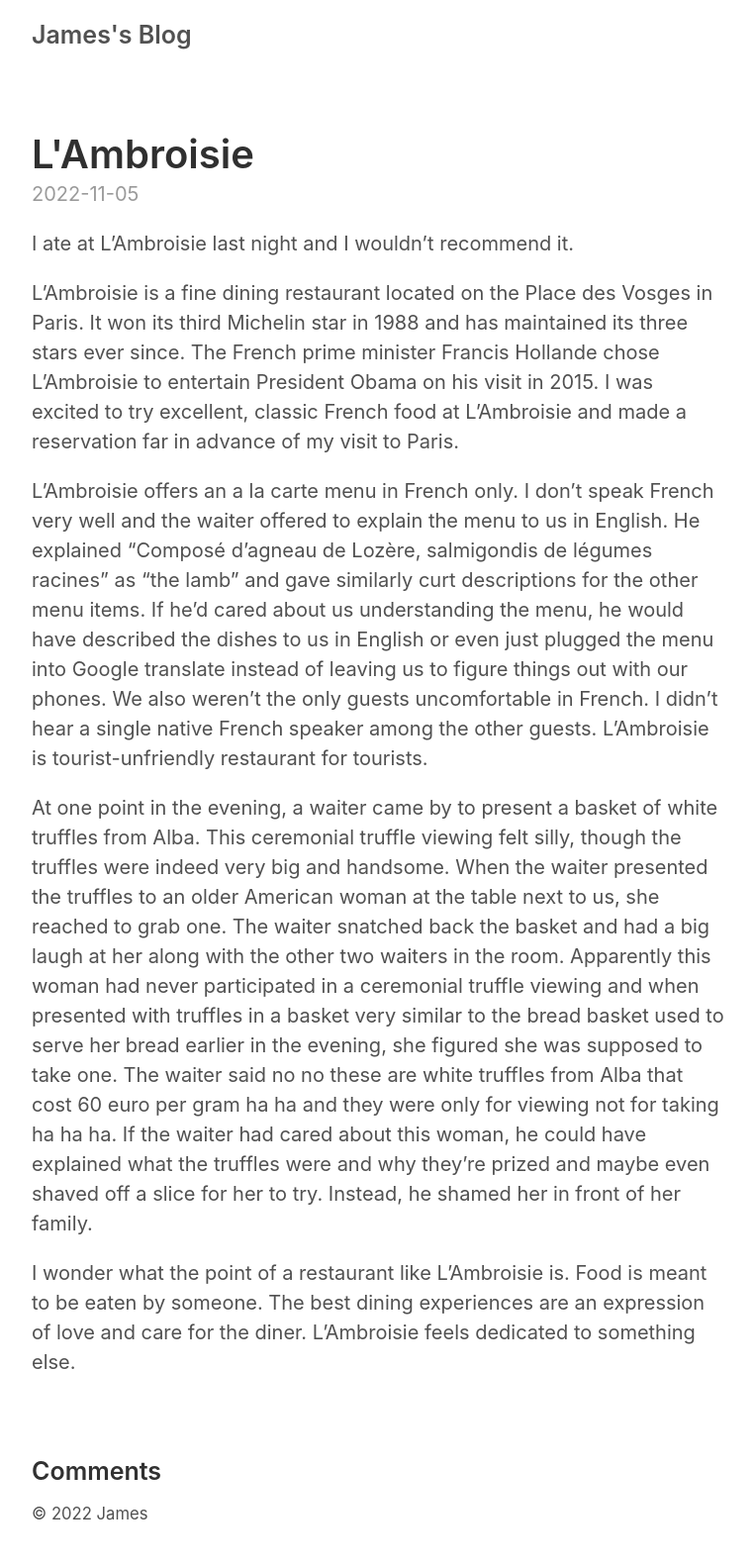
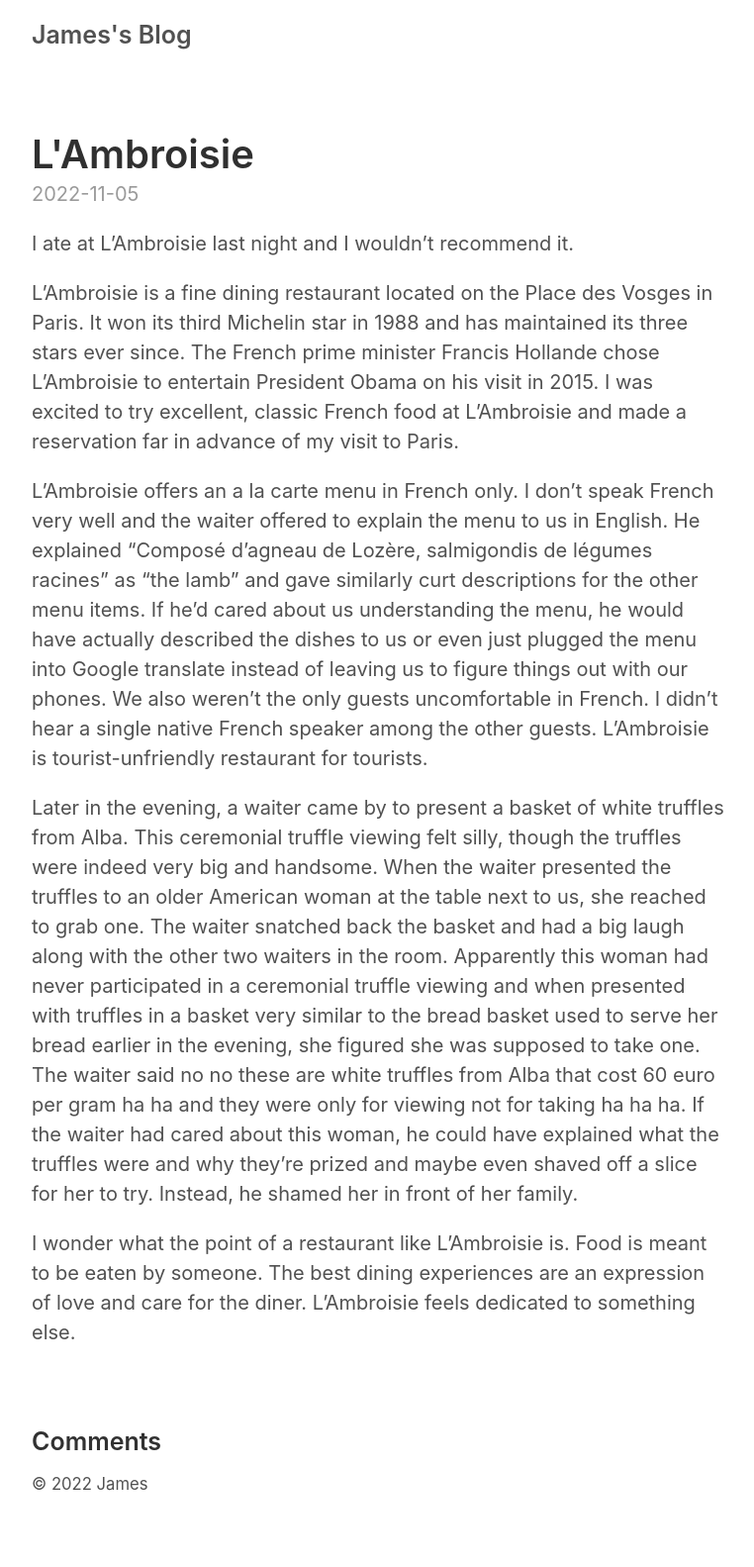
Before and after one commit to jtconnor/jtconnor.github.io, a Jekyll site: the page built from _posts/2022-11-05-lambroisie.md, in a window 1280 px wide. Shown: the whole page at 99% size, without its empty margins (258-1020 px from the left). Built offline with Jekyll 4.4.1, drawn with Linux system fonts in a browser that asks for light colours; comment, search, counter and statistics services are not loaded; after the commit the page ends 1553 px from its top, so only the background shows below that.

Commit message:
Tweak L'Ambroisie

```diff
--- a/_posts/2022-11-05-lambroisie.md
+++ b/_posts/2022-11-05-lambroisie.md
@@ -16,18 +16,18 @@
 very well and the waiter offered to explain the menu to us in English.  He
 explained “Composé d’agneau de Lozère, salmigondis de légumes racines” as “the
 lamb” and gave similarly curt descriptions for the other menu items.  If he’d
-cared about us understanding the menu, he would have described the dishes to us
-in English or even just plugged the menu into Google translate instead of
+cared about us understanding the menu, he would have actually described the
+dishes to us or even just plugged the menu into Google translate instead of
 leaving us to figure things out with our phones.  We also weren’t the only
 guests uncomfortable in French.  I didn’t hear a single native French speaker
 among the other guests.  L’Ambroisie is tourist-unfriendly restaurant for
 tourists.
 
-At one point in the evening, a waiter came by to present a basket of white
+Later in the evening, a waiter came by to present a basket of white
 truffles from Alba.  This ceremonial truffle viewing felt silly, though the
 truffles were indeed very big and handsome. When the waiter presented the
 truffles to an older American woman at the table next to us, she reached to
-grab one.  The waiter snatched back the basket and had a big laugh at her along
+grab one.  The waiter snatched back the basket and had a big laugh along
 with the other two waiters in the room.  Apparently this woman had never
 participated in a ceremonial truffle viewing and when presented with truffles
 in a basket very similar to the bread basket used to serve her bread earlier in
```
